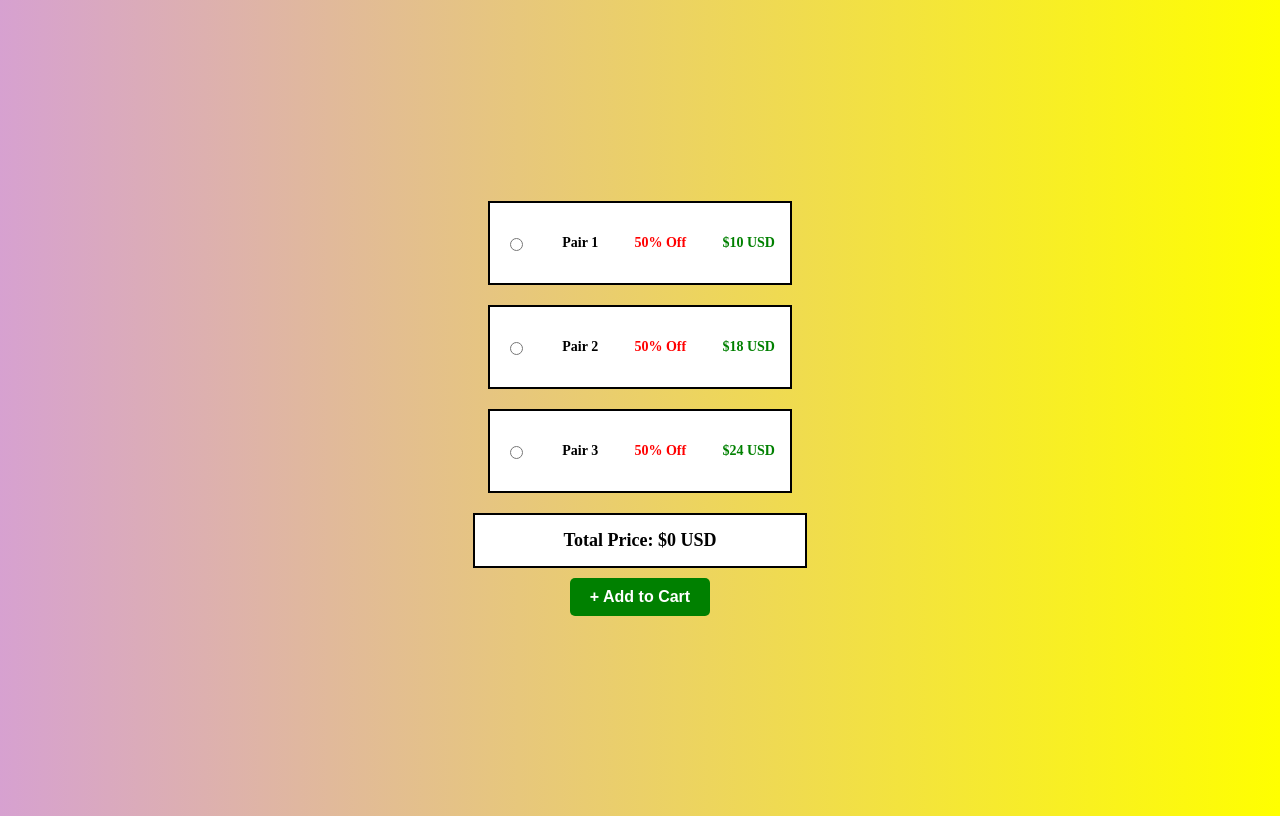
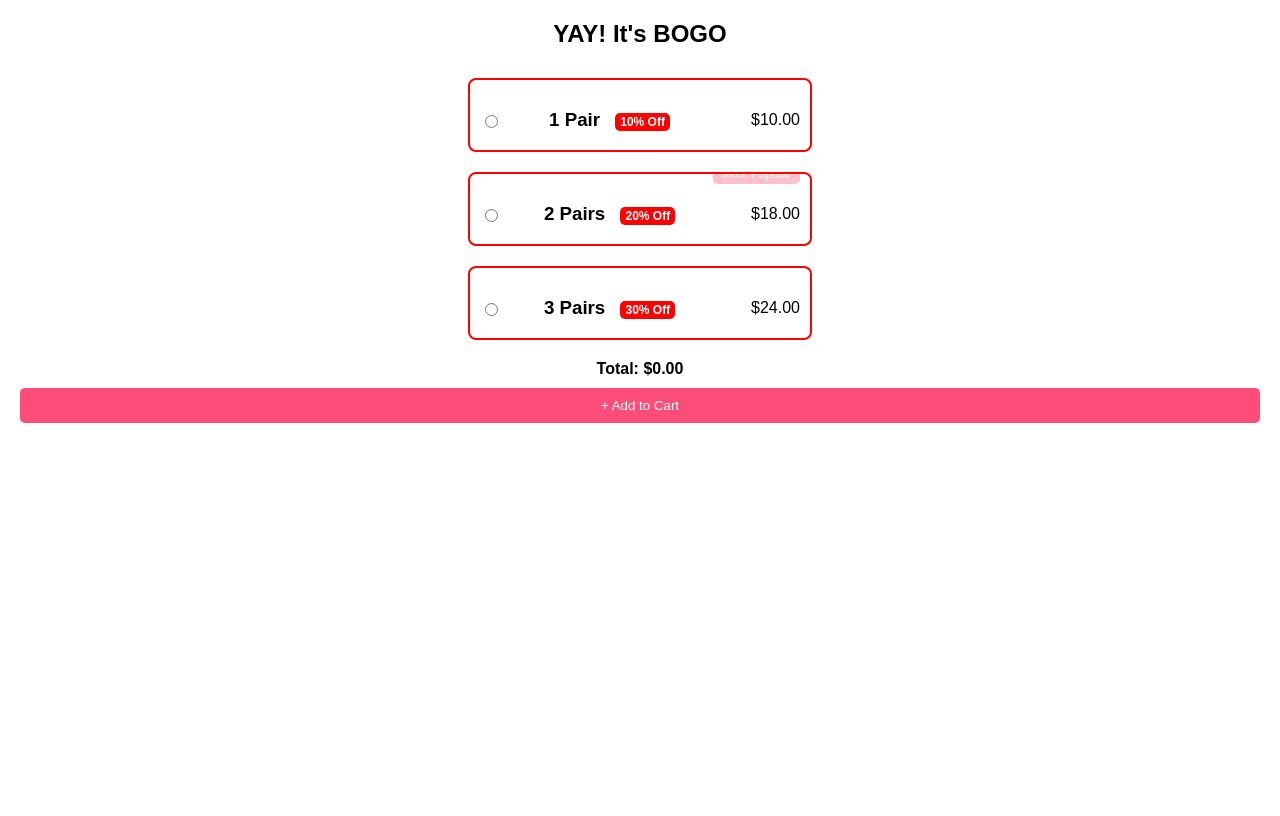
Before and after one commit to thedas11/Box-UI-Support, a plain HTML site: page index.html in a window 1280 px wide. Drawn offline with Linux system fonts and the light colour scheme.

Commit message:
changes in css and js

```diff
--- a/index.html
+++ b/index.html
@@ -7,131 +7,65 @@
     <link rel="stylesheet" href="style.css" />
   </head>
   <body>
-    <div class="box-container">
-        <div class="box" id="box1" data-price="10">
-            <div class="box-header">
-                <input type="radio" name="boxSelect" value="box1">
-                <span class="pair-label">Pair 1</span>
-                <span class="discount-label">50% Off</span>
-                <span class="price-label">$10 USD</span>
+    <h2>YAY! It's BOGO</h2>
+
+    <div class="container">
+        <div class="box" onclick="expandBox(this)">
+            <div class="header">
+                <input type="radio" name="product" onclick="updatePrice(10)">
+                <h3>1 Pair <span class="discount">10% Off</span></h3>
+                <span>$10.00</span>
             </div>
-            <div class="controls">
-                <div class="dropdown-group">
-                    <label>#1 Size:</label>
-                    <select>
-                        <option>Small</option>
-                        <option>Medium</option>
-                        <option>Large</option>
-                    </select>
-                    <label>Color:</label>
-                    <select>
-                        <option>White</option>
-                        <option>Blue</option>
-                        <option>Green</option>
-                    </select>
-                </div>
-                <div class="dropdown-group">
-                    <label>#2 Size:</label>
-                    <select>
-                        <option>Small</option>
-                        <option>Medium</option>
-                        <option>Large</option>
-                    </select>
-                    <label>Color:</label>
-                    <select>
-                        <option>White</option>
-                        <option>Blue</option>
-                        <option>Green</option>
-                    </select>
-                </div>
+            <div class="dropdowns-text"><p>Size</p><p class="color">Color</p></div>
+
+            <div class="dropdowns">
+                <p>#1</p>  <select><option>S</option><option>M</option><option>L</option></select>
+                <select><option>Black</option><option>Red</option><option>Blue</option></select>
+            </div>
+            <div class="dropdowns">
+                <p>#2</p>  <select><option>S</option><option>M</option><option>L</option></select>
+                <select><option>Black</option><option>Red</option><option>Blue</option></select>
             </div>
         </div>
 
-        <div class="box" id="box2" data-price="18">
-            <div class="box-header">
-                <input type="radio" name="boxSelect" value="box2">
-                <span class="pair-label">Pair 2</span>
-                <span class="discount-label">50% Off</span>
-                <span class="price-label">$18 USD</span>
+        <div class="box" onclick="expandBox(this)">
+            <span class="most-popular">Most Popular</span>
+            <div class="header">
+                <input type="radio" name="product" onclick="updatePrice(18)">
+                <h3 >2 Pairs <span class="discount">20% Off</span></h3>
+                <span>$18.00</span>
             </div>
-            <div class="controls">
-                <div class="dropdown-group">
-                    <label>#1 Size:</label>
-                    <select>
-                        <option>Small</option>
-                        <option>Medium</option>
-                        <option>Large</option>
-                    </select>
-                    <label>Color:</label>
-                    <select>
-                        <option>White</option>
-                        <option>Blue</option>
-                        <option>Green</option>
-                    </select>
-                </div>
-                <div class="dropdown-group">
-                    <label>#2 Size:</label>
-                    <select>
-                        <option>Small</option>
-                        <option>Medium</option>
-                        <option>Large</option>
-                    </select>
-                    <label>Color:</label>
-                    <select>
-                        <option>White</option>
-                        <option>Blue</option>
-                        <option>Green</option>
-                    </select>
-                </div>
+            <div class="dropdowns-text"><p>Size</p><p class="color">Color</p></div>
+
+            <div class="dropdowns">
+               <p>#1</p> <select><option>S</option><option>M</option><option>L</option></select>
+                <select><option>Black</option><option>Red</option><option>Blue</option></select>
+            </div>
+            <div class="dropdowns">
+                <p>#2</p><select><option>S</option><option>M</option><option>L</option></select>
+                <select><option>Black</option><option>Red</option><option>Blue</option></select>
             </div>
         </div>
 
-        <div class="box" id="box3" data-price="24">
-            <div class="box-header">
-                <input type="radio" name="boxSelect" value="box3">
-                <span class="pair-label">Pair 3</span>
-                <span class="discount-label">50% Off</span>
-                <span class="price-label">$24 USD</span>
+        <div class="box" onclick="expandBox(this)">
+            <div class="header">
+                <input type="radio" name="product" onclick="updatePrice(24)">
+                <h3>3 Pairs <span class="discount">30% Off</span></h3>
+                <span>$24.00</span>
             </div>
-            <div class="controls">
-                <div class="dropdown-group">
-                    <label>#1 Size:</label>
-                    <select>
-                        <option>Small</option>
-                        <option>Medium</option>
-                        <option>Large</option>
-                    </select>
-                    <label> Color:</label>
-                    <select>
-                        <option>White</option>
-                        <option>Blue</option>
-                        <option>Green</option>
-                    </select>
-                </div>
-                <div class="dropdown-group">
-                    <label>#2 Size:</label>
-                    <select>
-                        <option>Small</option>
-                        <option>Medium</option>
-                        <option>Large</option>
-                    </select>
-                    <label> Color:</label>
-                    <select>
-                        <option>White</option>
-                        <option>Blue</option>
-                        <option>Green</option>
-                    </select>
-                </div>
+            <div class="dropdowns-text"><p>Size</p><p class="color">Color</p></div>
+            <div class="dropdowns">
+                <p>#1</p>  <select><option>S</option><option>M</option><option>L</option></select>
+                <select><option>Black</option><option>Red</option><option>Blue</option></select>
+            </div>
+            <div class="dropdowns">
+                <p>#2</p>  <select><option>S</option><option>M</option><option>L</option></select>
+                <select><option>Black</option><option>Red</option><option>Blue</option></select>
             </div>
         </div>
     </div>
 
-    <!-- Total Price Box -->
-    <div class="total-box">
-        Total Price: $0 USD
-    </div>
-
-    <!-- Add to Cart Button -->
+    <div class="price-box">Total: <span id="total-price">$0.00</span></div>
     <button class="add-to-cart">+ Add to Cart</button>
     <script src="index.js"></script>
   </body>
--- a/index.js
+++ b/index.js
@@ -1,20 +1,17 @@
-const boxes = document.querySelectorAll(".box");
-        const radios = document.querySelectorAll("input[type='radio']");
-        const totalBox = document.querySelector(".total-box");
-
-        boxes.forEach((box, index) => {
-            box.addEventListener("click", () => {
-                // Reset all boxes
-                boxes.forEach(b => {
-                    b.classList.remove("selected", "expanded");
-                });
-
-                // Expand and select current box
-                box.classList.add("selected", "expanded");
-                radios[index].checked = true;
-
-                // Update total price
-                let price = box.getAttribute("data-price");
-                totalBox.textContent = `Total Price: $${price} USD`;
-            });
-        });
+function updatePrice(price) {
+    document.getElementById('total-price').innerText = `$${price}.00`;
+}
+function expandBox(selectedBox) {
+    const boxes = document.querySelectorAll(".box");
+    boxes.forEach(box => {
+        if (box === selectedBox) {
+            box.style.maxHeight = "500px";
+            box.style.overflow = "visible";
+            box.style.backgroundColor = "#aaf0d1";
+        } else {
+            box.style.maxHeight = "50px";
+            box.style.overflow = "hidden";
+            box.style.backgroundColor = "#ffffff"
+        }
+    });
+}
--- a/style.css
+++ b/style.css
@@ -1,156 +1,96 @@
 body {
+    font-family: Arial, sans-serif;
+    text-align: center;
+    margin: 20px;
+}
+.container {
     display: flex;
     flex-direction: column;
     align-items: center;
-    justify-content: center;
-    height: 100vh;
-    background-color: #f4f4f4;
-    background-image: linear-gradient(to right, rgba(198, 114, 188, 0.638) , yellow);
 }
+.box {
+    border: 2px solid red;
+    border-radius: 8px;
+    padding: 10px;
+    margin: 10px;
+    width: 320px;
+    position: relative;
+    text-align: left;
+    cursor: pointer;
+    transition: max-height 0.3s ease-out;
+    overflow: hidden;
+    max-height: 50px;
+}
+.header {
+    display: flex;
+    align-items: center;
+    justify-content: space-between;
+}
+.header input {
+    margin-right: 10px;
+}
+.discount {
+    background: red;
+    color: white;
+    padding: 2px 5px;
+    border-radius: 5px;
+    font-size: 12px;
+    margin-left: 10px;
 
-.box-container {
-    display: flex;
-    flex-direction: column;
-    align-items: center;
-    gap: 20px;
 }
-
-.box {
-    width: 300px;
-    height: 80px;
-    display: flex;
-    flex-direction: column;
-    align-items: center;
-    border: 2px solid #000;
-    transition: all 0.3s ease-in-out;
-    background-color: white;
-    cursor: pointer;
-    position: relative;
-    overflow: hidden;
+.most-popular {
+    position: absolute;
+    top: -10px;
+    right: 10px;
+    background: pink;
+    color: white;
+    padding: 3px 8px;
+    border-radius: 5px;
+    font-size: 12px;
 }
-
-.selected {
-    border: 3px solid red;
-    box-shadow: 0px 0px 10px red;
-}
-
-.expanded {
-    width: 300px;
-    height: 220px;
-    background-color: rgb(233, 214, 179);
-}
-
-/* Box Header */
-.box-header {
+.dropdowns {
     display: flex;
     justify-content: space-between;
-    align-items: center;
-    width: 90%;
-    font-size: 14px;
+    margin-top: 5px;
+}
+select {
+    margin: 5px;
+    padding: 5px;
+    width: 45%;
+}
+.price-box {
     font-weight: bold;
-    position: absolute;
-    top: 50%;
-    left: 50%;
-    transform: translate(-50%, -50%);
-    transition: all 0.3s ease-in-out;
+    margin-top: 10px;
 }
-
-.expanded .box-header {
-    top: 10px;
-    left: 50%;
-    transform: translateX(-50%);
-}
-
-.pair-label {
-    color: black;
-}
-
-.discount-label {
-    color: red;
-}
-
-.price-label {
-    color: green;
-    font-weight: bold;
-}
-
-/* Box Label */
-.box p {
-    position: absolute;
-    top: 50%;
-    left: 50%;
-    transform: translate(-50%, -50%);
-    margin: 0;
-    font-size: 18px;
-    font-weight: bold;
-    transition: all 0.3s ease-in-out;
-}
-
-.expanded p {
-    top: 60px;
-    left: 50%;
-    transform: translateX(-50%);
-    font-size: 20px;
-}
-
-/* Dropdown Container */
-.controls {
-    display: flex;
-    flex-direction: column;
-    justify-content: center;
-    align-items: center;
+.add-to-cart {
+    background: #ff4d79;
+    color: white;
+    border: none;
+    padding: 10px;
     width: 100%;
-    gap: 10px;
-    position: absolute;
-    bottom: 80px;
-    opacity: 0;
-    transition: opacity 0.3s ease-in-out;
-}
-
-.expanded .controls {
-    opacity: 1;
-}
-
-/* Dropdown Styling */
-.dropdown-group {
-    display: flex;
-    flex-direction: row;
-    align-items: center;
-    gap: 10px;
-}
-
-select {
-    padding: 5px;
-    border-radius: 5px;
-    border: 1px solid #aaa;
-    cursor: pointer;
-}
-
-/* Total Price Box */
-.total-box {
-    margin-top: 20px;
-    padding: 15px;
-    width: 300px;
-    text-align: center;
-    border: 2px solid black;
-    font-size: 18px;
-    font-weight: bold;
-    background-color: white;
-}
-
-/* Add to Cart Button */
-.add-to-cart {
     margin-top: 10px;
-    padding: 10px 20px;
-    font-size: 16px;
-    font-weight: bold;
-    color: white;
-    background-color: green;
-    border: none;
     cursor: pointer;
     border-radius: 5px;
 }
+h3{
+    position:relative;
+    right: 20px;
+}
 
-.add-to-cart:hover {
-    background-color: darkgreen;
+.dropdowns-text{
+
+    display: flex;
+    padding: 10px;
+    justify-content: space-around;
+
+    width: 80%;
+    height: auto;
+
+    top: 20px;
 }
+
+.color{
+
+    position: relative;
+    left: 10px;
+}
```
